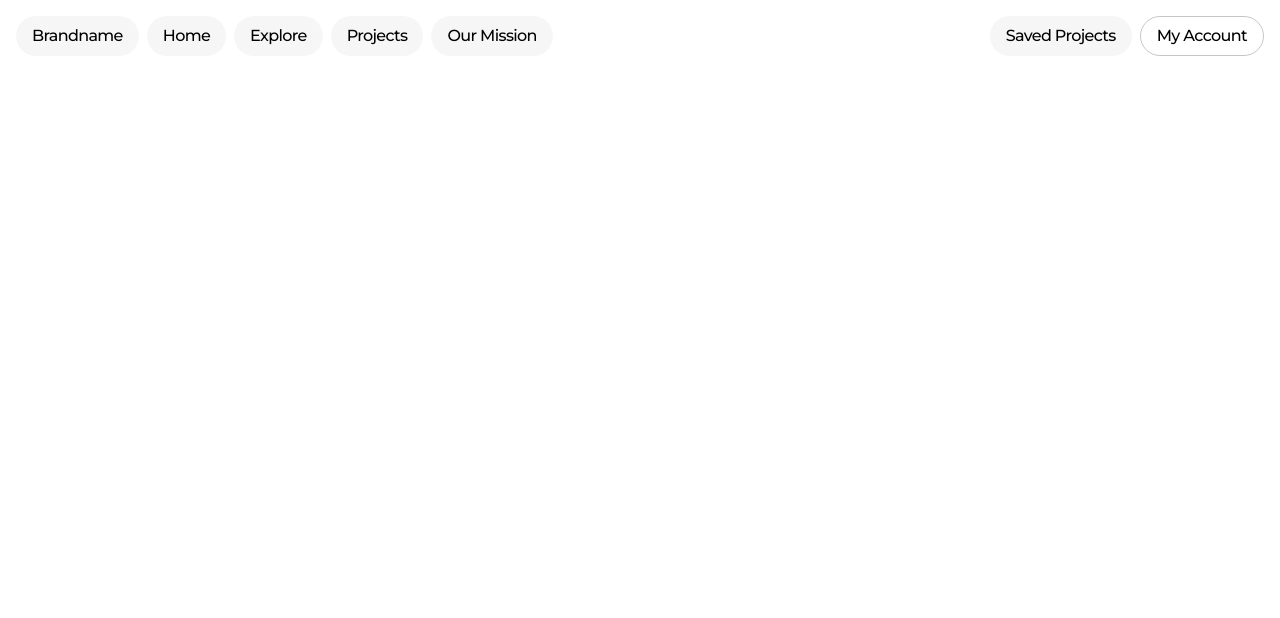
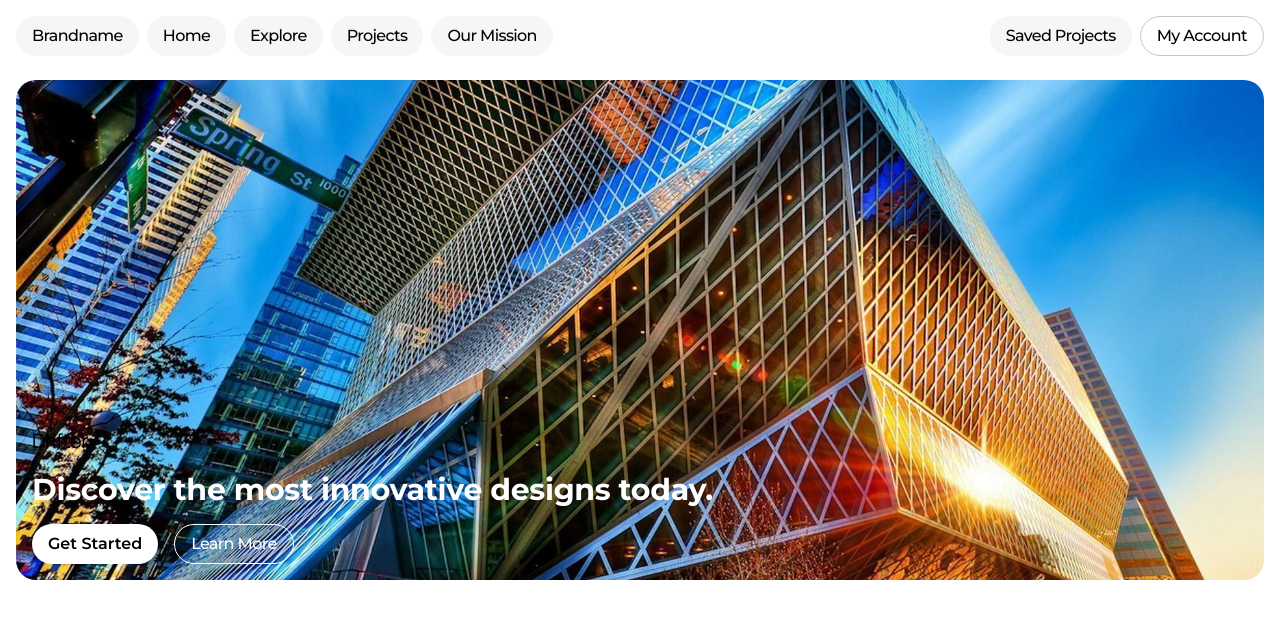
Before and after one commit to gprem09/Urban.I, a React (Create React App) app in the folder frontend/: page / in a window 1280 px wide. Shown: the top 618 px of the page. Built offline with nearby package versions, Linux system fonts and the light colour scheme.

Commit message:
added styling and beginning of landing page

```diff
--- a/frontend/src/App.js
+++ b/frontend/src/App.js
@@ -1,9 +1,9 @@
 import React from "react";
 import { Chat } from "./components/chat";
-import Navbar from "./components/Navbar";
 import { Landing } from "./components/Landing";
 import { BrowserRouter, Route, Routes } from "react-router-dom";
 import { Flex, Text, Button } from "@chakra-ui/react";
+import { Navbar } from "./components/Navbar";
 import "./App.css";
 
 function App() {
--- a/frontend/src/chakraTheme.js
+++ b/frontend/src/chakraTheme.js
@@ -78,6 +78,15 @@ const components = {
         border: `1px solid #C4C7C8`,
         borderRadius: `100px`,
       },
+      woutline: {
+        background: `none`,
+        fontWeight: `500`,
+        letterSpacing: `-0.04em`,
+        fontFamily: `Montserrat`,
+        color: `white`,
+        border: `1px solid white`,
+        borderRadius: `100px`,
+      },
       yellow: {
         background: `#ECF86E`,
         fontFamily: `Montserrat`,
--- a/frontend/src/components/Landing.js
+++ b/frontend/src/components/Landing.js
@@ -1,34 +1,53 @@
 import React from "react";
-import { Flex, Select, Button } from "@chakra-ui/react";
+import {
+  Flex,
+  Text,
+  Heading,
+  Image,
+  Button,
+  Stack,
+  Box,
+} from "@chakra-ui/react";
 import { RiCircleFill } from "react-icons/ri";
 
 export const Landing = () => {
   return (
-    <Flex width="100%" height="100%">
-      <Flex
-        position="fixed"
-        top="0"
-        zIndex="100"
-        paddingInline="1rem"
-        justifySelf="center"
-        justifyContent="space-between"
-        alignItems="center"
-        borderRadius="100px"
-        height="72px"
+    <Flex width="100%" height="100%" marginTop="5rem" marginInline="1rem">
+      <Box
+        position="relative"
         width="100%"
+        height="500px"
+        borderRadius="20px"
+        overflow="hidden"
       >
-        <Flex gap="0.5rem">
-          <Button variant="lgrey">Brandname</Button>
-          <Button variant="lgrey">Home</Button>
-          <Button variant="lgrey">Explore</Button>
-          <Button variant="lgrey">Projects</Button>
-          <Button variant="lgrey">Our Mission</Button>
-        </Flex>
-        <Flex gap="0.5rem">
-          <Button variant="lgrey">Saved Projects</Button>
-          <Button variant="boutline">My Account</Button>
-        </Flex>
-      </Flex>
+        <Image
+          src="/images/landingImage.jpg"
+          alt="Landing Image"
+          objectFit="cover"
+          width="100%"
+          height="100%"
+          position="absolute"
+          top="0"
+          left="0"
+        />
+        <Stack
+          position="absolute"
+          bottom="0"
+          left="0"
+          padding="1rem"
+          spacing="1rem"
+          color="white"
+        >
+          <Text fontSize="xl">Drifter</Text>
+          <Heading fontSize="3xl" color="white">
+            Discover the most innovative designs today.
+          </Heading>
+          <Flex gap="1rem">
+            <Button variant="white">Get Started</Button>
+            <Button variant="woutline">Learn More</Button>
+          </Flex>
+        </Stack>
+      </Box>
     </Flex>
   );
 };
--- a/frontend/src/components/Navbar.js
+++ b/frontend/src/components/Navbar.js
@@ -1,24 +1,31 @@
-import { Flex, Text, Button } from "@chakra-ui/react";
 import React from "react";
-import { Link } from "react-router-dom";
+import { Flex, Button } from "@chakra-ui/react";
 
-const Navbar = () => {
+export const Navbar = () => {
   return (
     <Flex
       position="fixed"
-      bottom="0.5rem"
-      color="white"
+      top="0"
       zIndex="100"
-      paddingInline={["2rem", "4rem", "8rem"]}
+      paddingInline="1rem"
       justifySelf="center"
       justifyContent="space-between"
-      width={["100%", "80%"]}
-      maxWidth="800px"
       alignItems="center"
       borderRadius="100px"
       height="72px"
-    ></Flex>
+      width="100%"
+    >
+      <Flex gap="0.5rem">
+        <Button variant="lgrey">Brandname</Button>
+        <Button variant="lgrey">Home</Button>
+        <Button variant="lgrey">Explore</Button>
+        <Button variant="lgrey">Projects</Button>
+        <Button variant="lgrey">Our Mission</Button>
+      </Flex>
+      <Flex gap="0.5rem">
+        <Button variant="lgrey">Saved Projects</Button>
+        <Button variant="boutline">My Account</Button>
+      </Flex>
+    </Flex>
   );
 };
-
-export default Navbar;
```
Also changed, not shown: frontend/public/images/landingImage.jpg (added).
